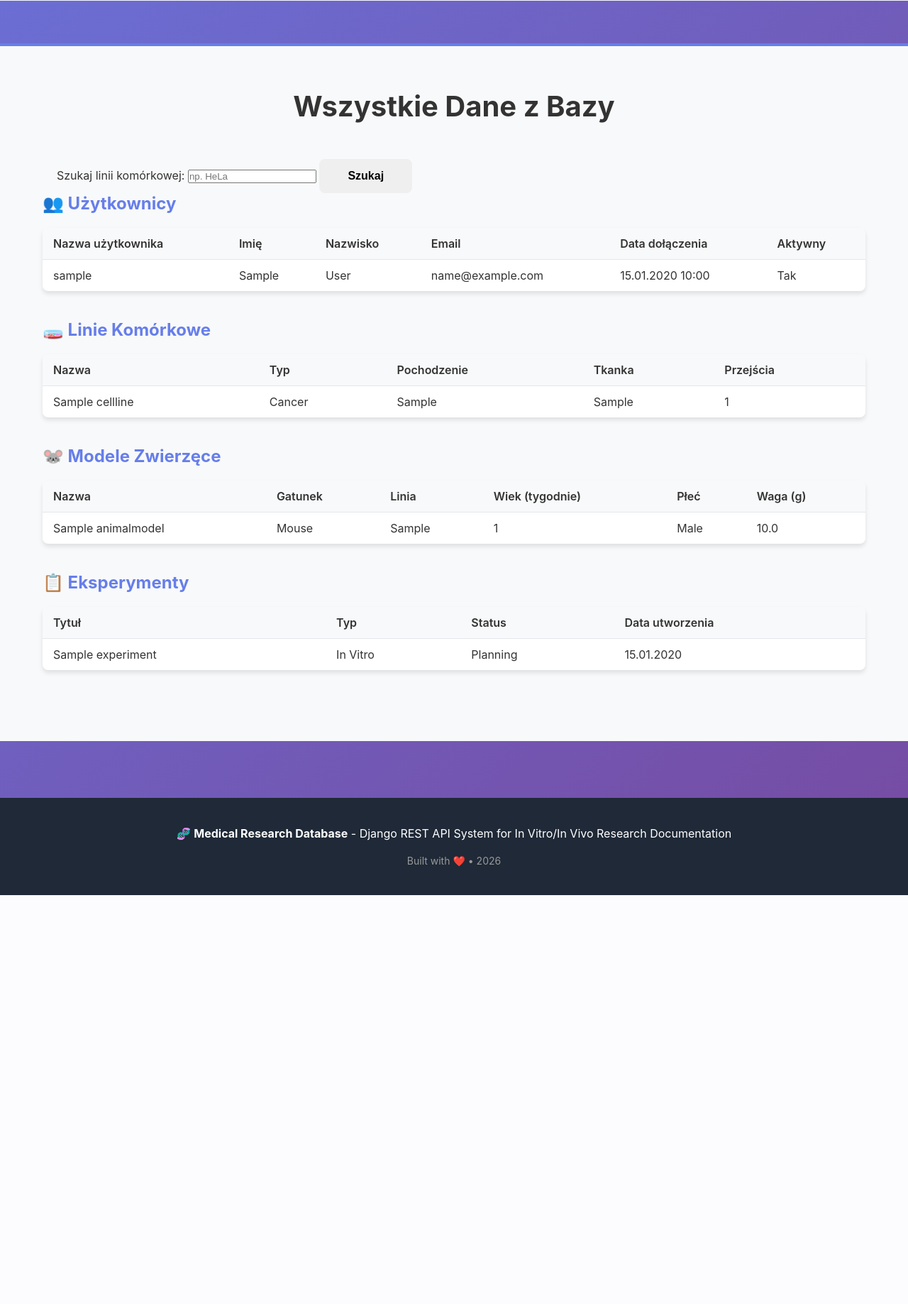
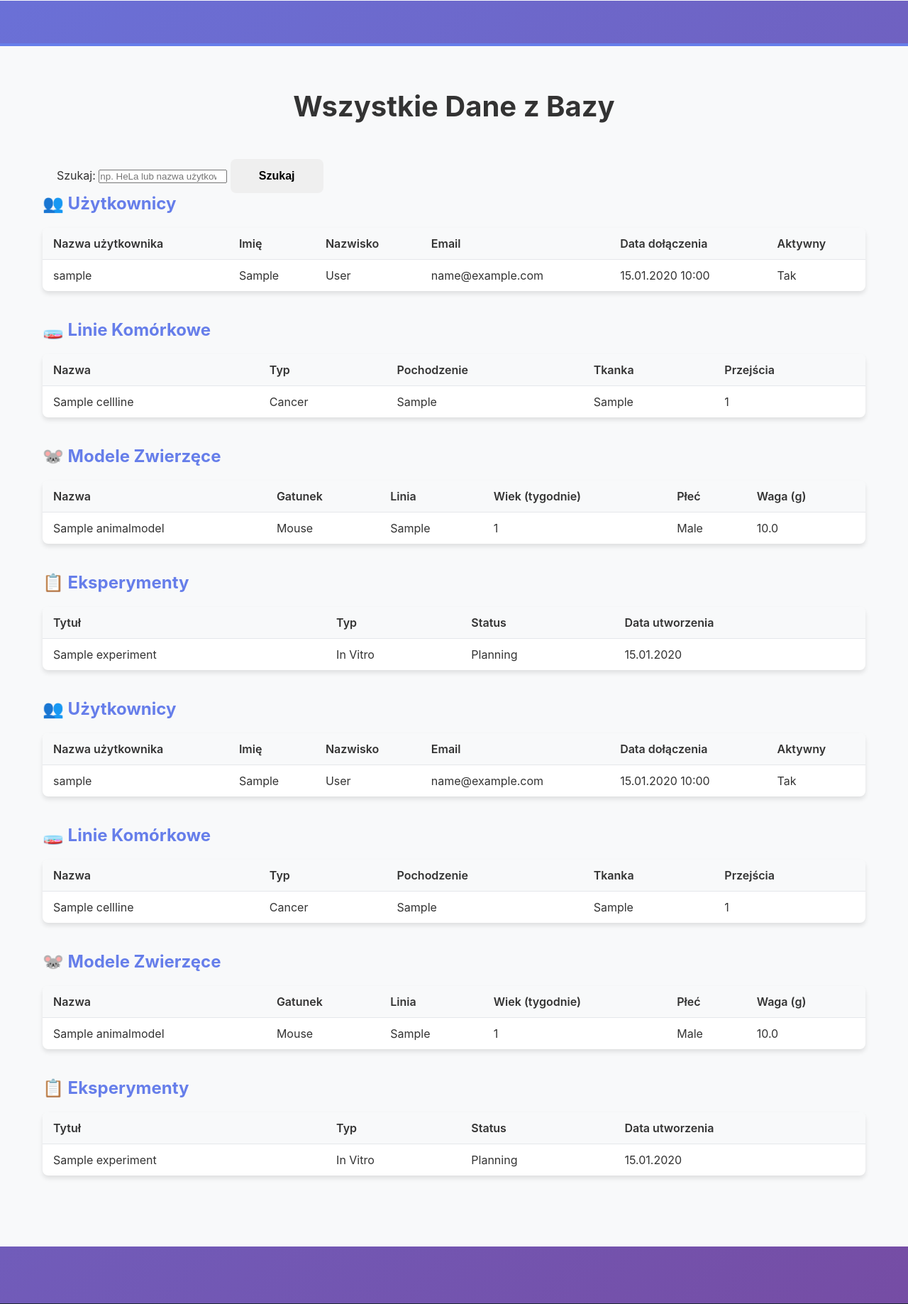
Before and after one commit to WiktoriaCe/BazyD, a Django app: page / in a window 1280 px wide. Shown: the part 1193-3030 px from the top of the page at 71% size. Before the commit the page ends 2454 px from the top, so only its background shows below. Run offline with Django 5.2, Linux system fonts and the light colour scheme; tables that the repository leaves empty hold one stand-in row (values such as "Sample post").

Commit message:
feat(search): keep all items and highlight matches in landing page

```diff
--- a/hello_world/core/views.py
+++ b/hello_world/core/views.py
@@ -3,12 +3,11 @@ from research.models import CellLine, AnimalModel, Experiment
 from django.contrib.auth.models import User
 
 def index(request):
-    # Pobierz wszystkie dane z modeli (z obsługą wyszukiwania linii komórkowej)
+    # Pobierz wszystkie dane z modeli. Szukany tekst będzie podświetlany w szablonie.
     q = request.GET.get('q', '').strip()
-    if q:
-        cell_lines = CellLine.objects.filter(name__icontains=q)
-    else:
-        cell_lines = CellLine.objects.all()
+
+    # Zwracamy wszystkie wpisy; filtrowanie nie będzie usuwać pozostałych elementów
+    cell_lines = CellLine.objects.all()
 
     animal_models = AnimalModel.objects.all()
     experiments = Experiment.objects.all()
--- a/hello_world/templates/landing.html
+++ b/hello_world/templates/landing.html
@@ -81,26 +81,128 @@
             <section class="search-section" aria-label="Search">
                 <div class="container">
                     <form method="get" action="">
-                        <label for="q">Szukaj linii komórkowej:</label>
-                        <input type="search" id="q" name="q" placeholder="np. HeLa" value="{{ q|default:'' }}">
+                        <label for="q">Szukaj:</label>
+                        <input type="search" id="q" name="q" placeholder="np. HeLa lub nazwa użytkownika" value="{{ q|default:'' }}">
                         <button type="submit" class="btn">Szukaj</button>
                         {% if q %}
-                        <a href="#data" class="btn btn-secondary">Wyczyść</a>
+                        <a href="/" class="btn btn-secondary">Wyczyść</a>
                         {% endif %}
                     </form>
                     {% if q %}
-                    <p>Wyniki dla: <strong>{{ q }}</strong> — <strong>{{ cell_lines.count }} znaleziono</strong></p>
-                    {% if q and cell_lines %}
-                    <p>Znalezione:</p>
-                    <ul class="search-results">
-                        {% for cl in cell_lines %}
-                        <li>{{ cl.name|highlight:q }}</li>
-                        {% endfor %}
-                    </ul>
-                    {% endif %}
+                    <p>Wyszukano: <strong>{{ q }}</strong> — dopasowane fragmenty zostały <strong>podświetlone</strong>.</p>
                     {% endif %}
                 </div>
             </section>
+
+            <!-- Users Table -->
+            <div class="table-container">
+                <h3>👥 Użytkownicy</h3>
+                <table class="data-table">
+                    <thead>
+                        <tr>
+                            <th>Nazwa użytkownika</th>
+                            <th>Imię</th>
+                            <th>Nazwisko</th>
+                            <th>Email</th>
+                            <th>Data dołączenia</th>
+                            <th>Aktywny</th>
+                        </tr>
+                    </thead>
+                    <tbody>
+                        {% for user in users %}
+                        <tr>
+                            <td>{{ user.username|highlight:q }}</td>
+                            <td>{{ user.first_name|highlight:q }}</td>
+                            <td>{{ user.last_name|highlight:q }}</td>
+                            <td>{{ user.email|highlight:q }}</td>
+                            <td>{{ user.date_joined|date:"d.m.Y H:i" }}</td>
+                            <td>{% if user.is_active %}Tak{% else %}Nie{% endif %}</td>
+                        </tr>
+                        {% endfor %}
+                    </tbody>
+                </table>
+            </div>
+
+            <!-- Cell Lines Table -->
+            <div class="table-container">
+                <h3>🧫 Linie Komórkowe</h3>
+                <table class="data-table">
+                    <thead>
+                        <tr>
+                            <th>Nazwa</th>
+                            <th>Typ</th>
+                            <th>Pochodzenie</th>
+                            <th>Tkanka</th>
+                            <th>Przejścia</th>
+                        </tr>
+                    </thead>
+                    <tbody>
+                        {% for cell_line in cell_lines %}
+                        <tr>
+                            <td>{{ cell_line.name|highlight:q }}</td>
+                            <td>{{ cell_line.get_cell_type_display|highlight:q }}</td>
+                            <td>{{ cell_line.origin|highlight:q }}</td>
+                            <td>{{ cell_line.tissue_type|highlight:q }}</td>
+                            <td>{{ cell_line.passage_number }}</td>
+                        </tr>
+                        {% endfor %}
+                    </tbody>
+                </table>
+            </div>
+
+            <!-- Animal Models Table -->
+            <div class="table-container">
+                <h3>🐭 Modele Zwierzęce</h3>
+                <table class="data-table">
+                    <thead>
+                        <tr>
+                            <th>Nazwa</th>
+                            <th>Gatunek</th>
+                            <th>Linia</th>
+                            <th>Wiek (tygodnie)</th>
+                            <th>Płeć</th>
+                            <th>Waga (g)</th>
+                        </tr>
+                    </thead>
+                    <tbody>
+                        {% for animal in animal_models %}
+                        <tr>
+                            <td>{{ animal.name|highlight:q }}</td>
+                            <td>{{ animal.get_species_display|highlight:q }}</td>
+                            <td>{{ animal.strain|highlight:q }}</td>
+                            <td>{{ animal.age_weeks }}</td>
+                            <td>{{ animal.get_sex_display }}</td>
+                            <td>{{ animal.weight_grams|default:"-" }}</td>
+                        </tr>
+                        {% endfor %}
+                    </tbody>
+                </table>
+            </div>
+
+            <!-- Experiments Table -->
+            <div class="table-container">
+                <h3>📋 Eksperymenty</h3>
+                <table class="data-table">
+                    <thead>
+                        <tr>
+                            <th>Tytuł</th>
+                            <th>Typ</th>
+                            <th>Status</th>
+                            <th>Data utworzenia</th>
+                        </tr>
+                    </thead>
+                    <tbody>
+                        {% for experiment in experiments %}
+                        <tr>
+                            <td>{{ experiment.title|highlight:q }}</td>
+                            <td>{{ experiment.protocol.get_experiment_type_display|highlight:q }}</td>
+                            <td>{{ experiment.get_status_display }}</td>
+                            <td>{{ experiment.created_date|date:"d.m.Y" }}</td>
+                        </tr>
+                        {% endfor %}
+                    </tbody>
+                </table>
+            </div>
 
             <!-- Users Table -->
             <div class="table-container">
```
